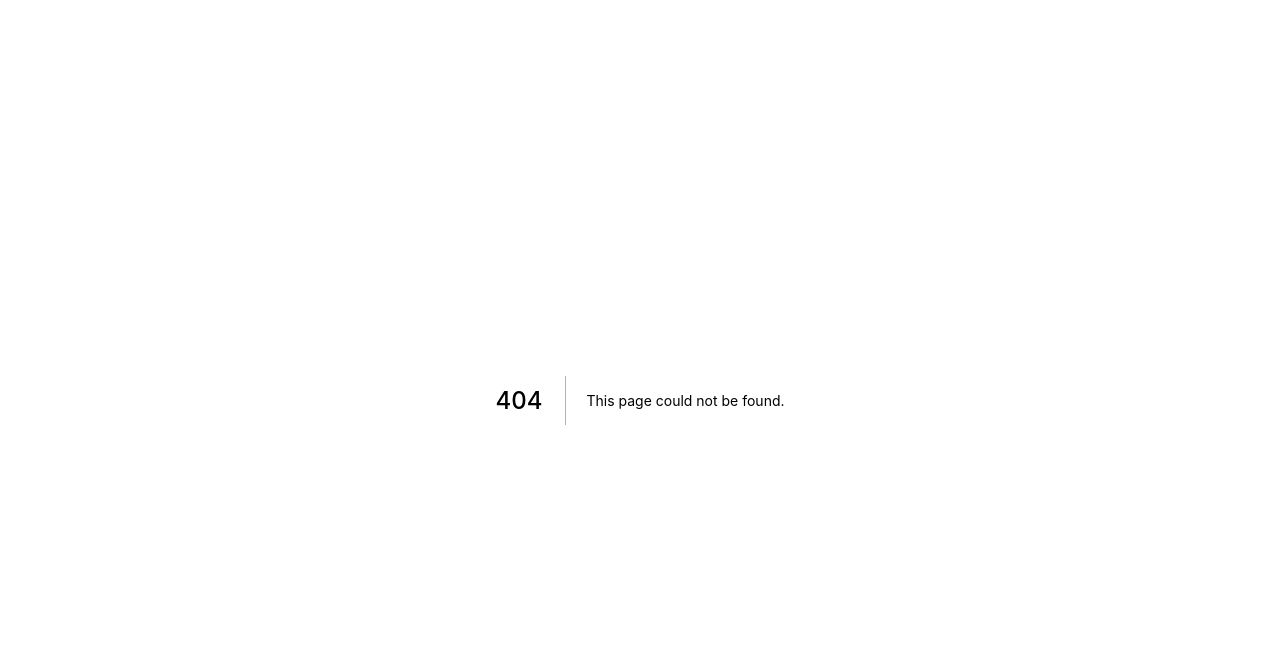
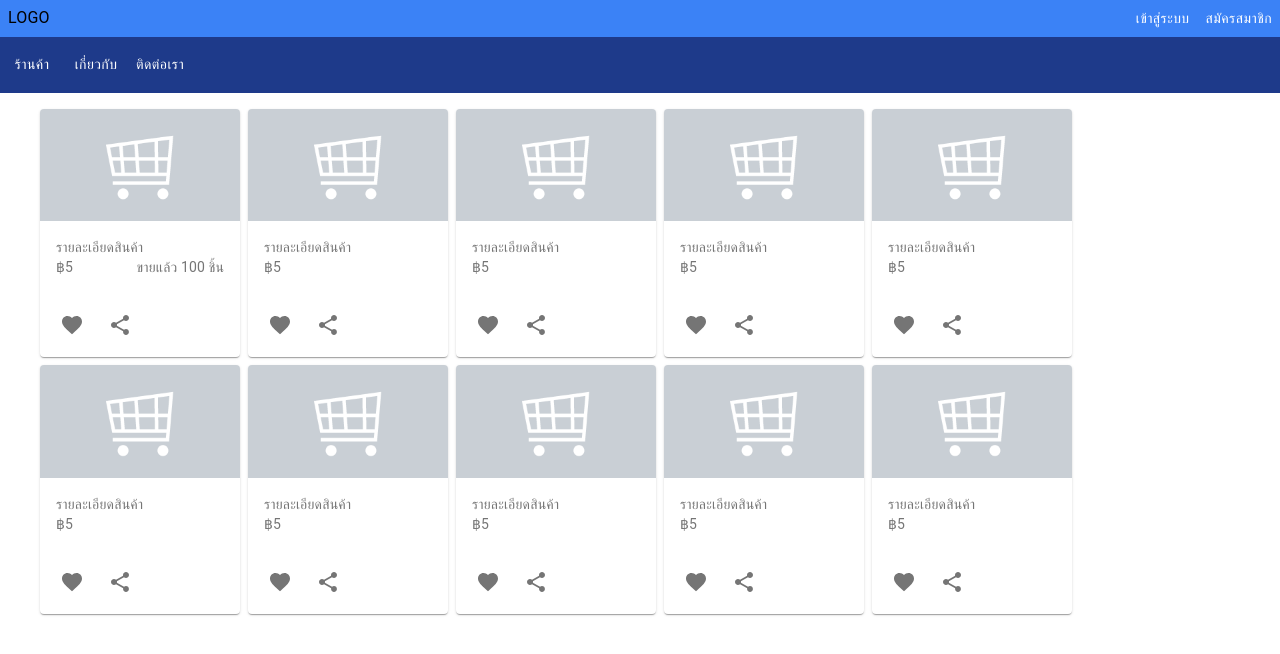
Before and after one commit to raksitnongbua/e-commerce, a Next.js app: page /shop in a window 1280 px wide. Before the commit this address had no page. Shown: the top 654 px of the page. Built offline with nearby package versions, Linux system fonts and the light colour scheme.

Commit message:
add shop (WIP)

```diff
--- /dev/null
+++ b/components/shop/product.tsx
@@ -0,0 +1,60 @@
+import React from 'react';
+import { makeStyles, Theme, createStyles } from '@material-ui/core/styles';
+import Card from '@material-ui/core/Card';
+import CardMedia from '@material-ui/core/CardMedia';
+import CardContent from '@material-ui/core/CardContent';
+import CardActions from '@material-ui/core/CardActions';
+import IconButton from '@material-ui/core/IconButton';
+import Typography from '@material-ui/core/Typography';
+import { Favorite, Share } from '@material-ui/icons';
+import { Box } from '@material-ui/core';
+
+const useStyles = makeStyles((theme: Theme) =>
+  createStyles({
+    root: {
+      width: 200,
+    },
+    media: {
+      height: 0,
+      paddingTop: '56.25%', // 16:9
+    },
+  })
+);
+interface IProps {
+  product: IProduct;
+}
+const Product: React.FC<IProps> = ({ product }) => {
+  const { media, root } = useStyles();
+  return (
+    <Card className={root}>
+      <CardMedia
+        className={media}
+        image='/images/shop/product-placeholder.png'
+        title='product'
+      />
+      <CardContent>
+        <Typography variant='body2' color='textSecondary' component='p'>
+          {product.detail}
+        </Typography>
+        <Box display='flex' justifyContent='space-between'>
+          <Typography variant='body2' color='textSecondary' component='p'>
+            ฿{product.price}
+          </Typography>
+          <Typography variant='body2' color='textSecondary' component='p'>
+            {product.sold > 0 ? `ขายแล้ว ${product.sold} ชิ้น` : ''}
+          </Typography>
+        </Box>
+      </CardContent>
+      <CardActions disableSpacing>
+        <IconButton aria-label='add to favorites'>
+          <Favorite />
+        </IconButton>
+        <IconButton aria-label='share'>
+          <Share />
+        </IconButton>
+      </CardActions>
+    </Card>
+  );
+};
+
+export default Product;
--- a/package.json
+++ b/package.json
@@ -9,6 +9,7 @@
   },
   "dependencies": {
     "@material-ui/core": "^4.11.3",
+    "@material-ui/icons": "^4.11.2",
     "date-fns": "^2.11.1",
     "gray-matter": "^4.0.2",
     "next": "^10.0.0",
--- a/pages/index.tsx
+++ b/pages/index.tsx
@@ -13,17 +13,16 @@ const Home = () => {
           <p className='text-6xl text-red-500 m-2 text-center'>TANTOSA SHOP</p>
         </div>
       </div>
-      <button className='btn btn-blue'>Test</button>
     </Layout>
   );
 };
 export default Home;
 
-export async function getStaticProps() {
+export const getStaticProps = async () => {
   const allPostsData = getSortedPostsData();
   return {
     props: {
       allPostsData,
     },
   };
-}
+};
--- /dev/null
+++ b/pages/shop/index.tsx
@@ -0,0 +1,105 @@
+import { Box, Container, Grid } from '@material-ui/core';
+import React from 'react';
+import Layout from '../../components/layout';
+import Product from '../../components/shop/product';
+
+const Shop = ({ products }) => {
+  return (
+    <Layout>
+      <Container maxWidth='lg'>
+        <Box p={2}>
+          <Grid container spacing={1}>
+            {products.map((product: IProduct, index: number) => (
+              <Grid item key={`product-${index}`}>
+                <Product product={product} />
+              </Grid>
+            ))}
+          </Grid>
+        </Box>
+      </Container>
+    </Layout>
+  );
+};
+
+export default Shop;
+
+export const getStaticProps = async () => {
+  const products: IProduct[] = [
+    {
+      id: 'p-1',
+      image: '',
+      price: 5,
+      sold: 100,
+      detail: 'รายละเอียดสินค้า',
+    },
+    {
+      id: 'p-2',
+      image: '',
+      price: 5,
+      sold: 0,
+      detail: 'รายละเอียดสินค้า',
+    },
+    {
+      id: 'p-3',
+      image: '',
+      price: 5,
+      sold: 0,
+      detail: 'รายละเอียดสินค้า',
+    },
+    {
+      id: 'p-4',
+      image: '',
+      price: 5,
+      sold: 0,
+      detail: 'รายละเอียดสินค้า',
+    },
+    {
+      id: 'p-5',
+      image: '',
+      price: 5,
+      sold: 0,
+      detail: 'รายละเอียดสินค้า',
+    },
+    {
+      id: 'p-6',
+      image: '',
+      price: 5,
+      sold: 0,
+      detail: 'รายละเอียดสินค้า',
+    },
+    {
+      id: 'p-7',
+      image: '',
+      price: 5,
+      sold: 0,
+      detail: 'รายละเอียดสินค้า',
+    },
+    {
+      id: 'p-8',
+      image: '',
+      price: 5,
+      sold: 0,
+      detail: 'รายละเอียดสินค้า',
+    },
+    {
+      id: 'p-9',
+      image: '',
+      price: 5,
+      sold: 0,
+      detail: 'รายละเอียดสินค้า',
+    },
+    {
+      id: 'p-10',
+      image: '',
+      price: 5,
+      sold: 0,
+      detail: 'รายละเอียดสินค้า',
+    },
+  ];
+
+  return {
+    props: {
+      products,
+    },
+  };
+};
```
Also changed, not shown: types.d.ts (added, +7 -0 lines), public/images/shop/product-placeholder.png (added), 1 other file (tests, documents, lock files or other folders).
